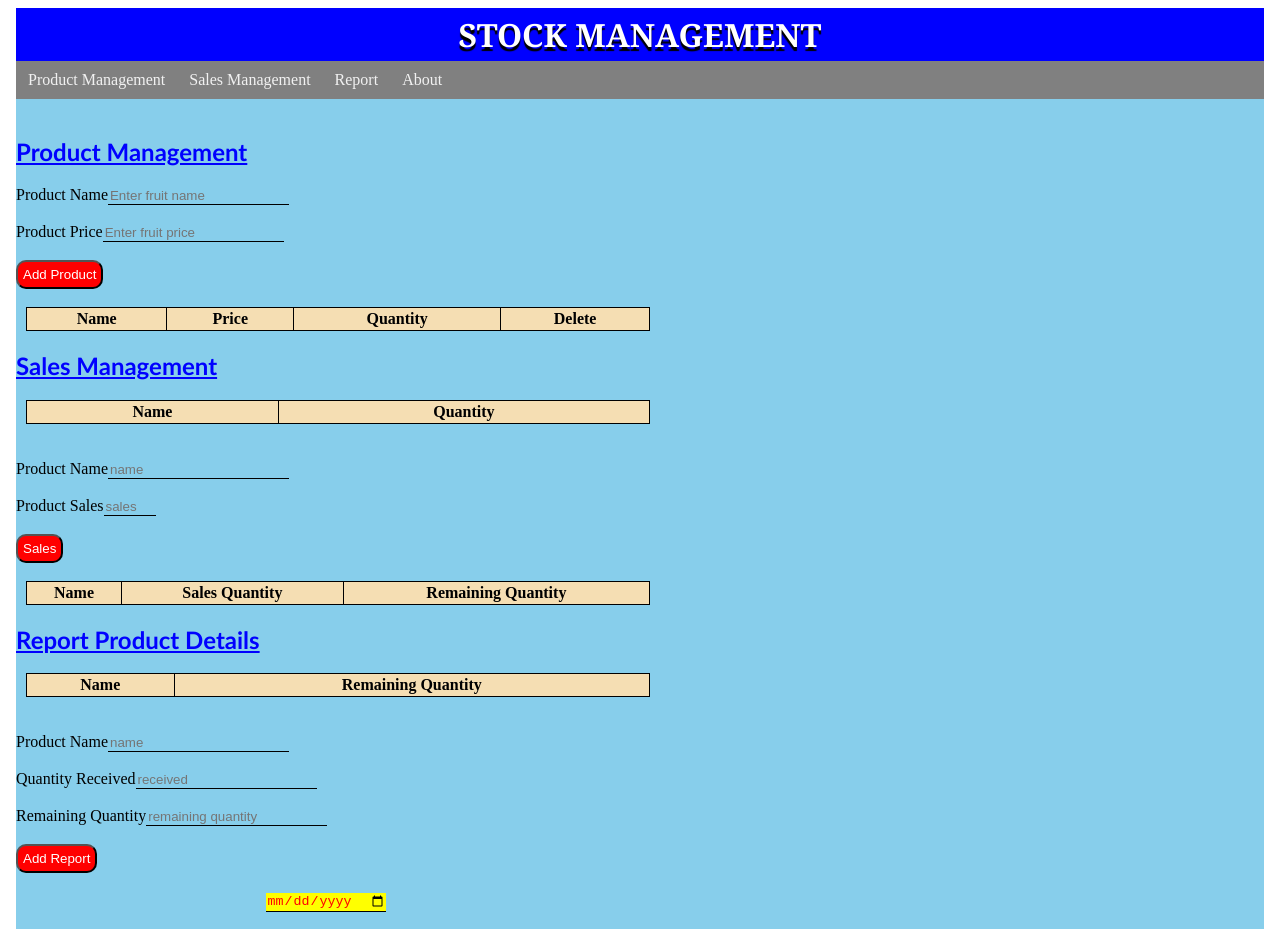
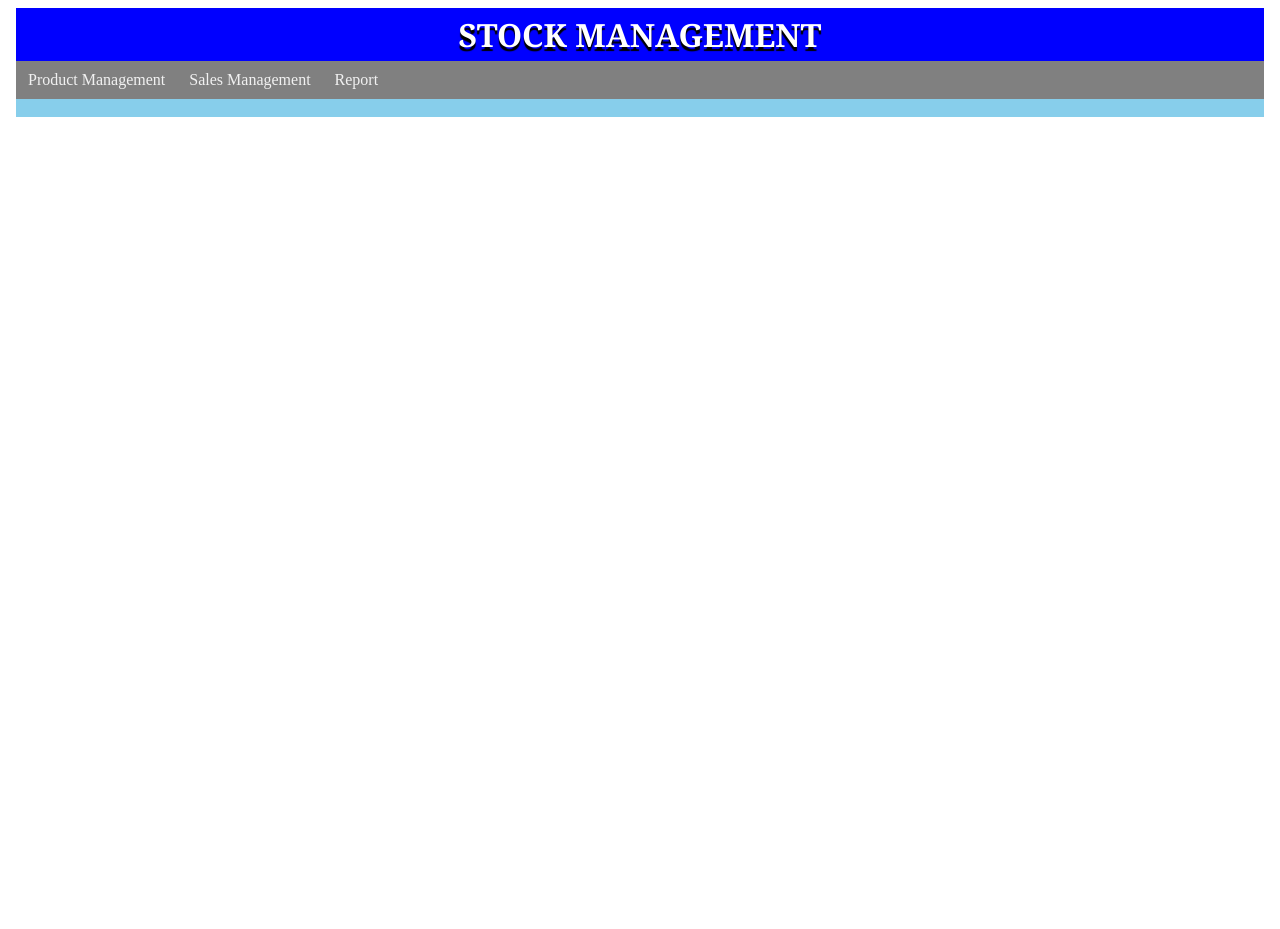
Before and after one commit to Mohammed0812/Stock-Management-Angular, an Angular app: page / in a window 1280 px wide. Shown: the top 929 px of the page. After the commit the page ends 800 px from the top, so only its background shows below. Built offline with nearby package versions, Linux system fonts and the light colour scheme.

Commit message:
Update app.component.html

```diff
--- a/src/app/app.component.html
+++ b/src/app/app.component.html
@@ -1,13 +1,12 @@
 <body>
   <h1>Stock Management</h1>
   <ul id="UL">
-    <li id="L"><a href="#">Product Management</a></li>
-    <li id="L"><a href="#">Sales Management</a></li>
-    <li id="L"><a href="#">Report</a></li>
-    <li id="L"><a href="#">About</a></li>
+    <li id="L"><a (click) = 'page1()'>Product Management</a></li>
+    <li id="L"><a (click) = 'page2()'>Sales Management</a></li>
+    <li id="L"><a (click) = 'page3()'>Report</a></li>
   </ul>
   <br>
-  <ng-container>
+  <ng-container *ngIf = 'pageName1'>
     <h2>Product Management</h2>
     <label>Product Name</label>
     <input type="text" [(ngModel)]="fname" placeholder="Enter fruit name">
@@ -32,7 +31,7 @@
       </tr>
     </table>
   </ng-container>
-  <ng-container>
+  <ng-container *ngIf = 'pageName2'>
     <h2>Sales Management</h2>
     <table>
       <tr>
@@ -66,7 +65,7 @@
       </tr>
     </table>
   </ng-container>
-  <ng-container>
+  <ng-container *ngIf = 'pageName3'>
     <h2>Report Product Details</h2>
     <table>
       <tr>
```
